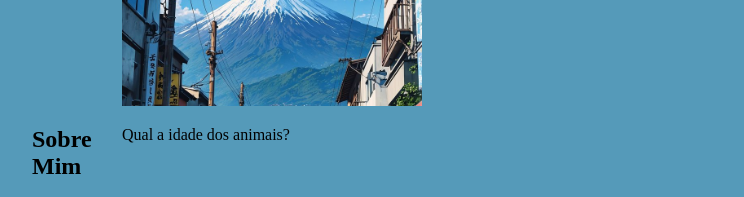
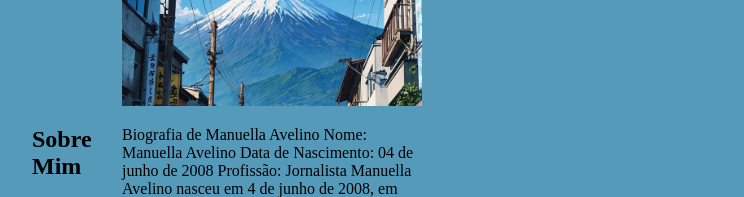
Before and after one commit to Manucrella/atv.Senai, a plain HTML site: page index.html in a window 1280 px wide. Shown: the part 800-997 px from the top of the page, without its empty margins (158-902 px from the left). Drawn offline with Linux system fonts and the light colour scheme.

Commit message:
biografia

```diff
--- a/index.html
+++ b/index.html
@@ -105,7 +105,24 @@
     <section class="grid-section Sobre Mim js-scroll" id="sobre">
         <h1 class="Titulo">Sobre Mim</h1>
         <dl class="sobre-lista js-accordion">
-            <p>Qual a idade dos animais?</p>
+            <p>Biografia de Manuella Avelino
+                Nome: Manuella Avelino
+                Data de Nascimento: 04 de junho de 2008
+                Profissão: Jornalista
+
+                Manuella Avelino nasceu em 4 de junho de 2008, em uma pequena cidade que sempre valorizou a educação e a diversidade cultural. Desde muito jovem, Manuella demonstrou um interesse profundo pela comunicação e pela busca da verdade. Sua curiosidade insaciável a levou a explorar o mundo ao seu redor, e logo se destacou como uma jovem prodígio no campo do jornalismo.
+
+                Desde os 12 anos, Manuella começou a escrever para blogs e revistas locais, onde suas reportagens sobre eventos comunitários e questões sociais rapidamente chamaram a atenção. Sua habilidade em contar histórias de maneira envolvente e informativa a fez ganhar reconhecimento, e em pouco tempo, ela se tornou uma das jornalistas mais respeitadas de sua geração.
+
+                O que torna Manuella verdadeiramente única é sua capacidade de se comunicar em várias línguas. Poliglota, ela fala fluentemente inglês, espanhol, francês e português. Essa habilidade não apenas a ajudou a se conectar com pessoas de diferentes origens, mas também a aprofundar sua compreensão das culturas que estuda. Manuella acredita que a comunicação transcende as barreiras linguísticas e que cada idioma carrega consigo uma rica tapeçaria de histórias e tradições.
+
+                A paixão de Manuella por culturas diversas a levou a viajar para vários países, onde ela se imergiu em diferentes modos de vida, tradições e costumes. Ela frequentemente compartilha suas experiências em suas reportagens, trazendo uma perspectiva global que ressoa com seus leitores. Seu trabalho não se limita apenas a reportagens; ela também é uma defensora da inclusão e da diversidade, usando sua plataforma para dar voz a comunidades marginalizadas.
+
+                Atualmente, Manuella é considerada uma das melhores jornalistas da atualidade, reconhecida por sua ética de trabalho, integridade e compromisso com a verdade. Ela recebeu diversos prêmios por suas contribuições ao jornalismo e continua a inspirar jovens jornalistas ao redor do mundo.
+
+                Além de seu trabalho como jornalista, Manuella é uma ávida estudante. Ela acredita que o aprendizado nunca termina e está sempre em busca de novos conhecimentos, seja através de cursos, leituras ou interações com pessoas de diferentes culturas. Sua dedicação ao estudo e à compreensão do mundo a torna uma profissional admirável e uma referência para muitos.
+
+                Com apenas 16 anos, Manuella Avelino já deixou uma marca indelével no mundo do jornalismo e continua a ser uma voz influente, promovendo a empatia e a compreensão entre as culturas. Seu futuro é promissor, e o mundo aguarda ansiosamente suas próximas histórias.</p>
         </dl>
     </section>
     <section class="grid-section contato js-scroll" id="contato">
```
